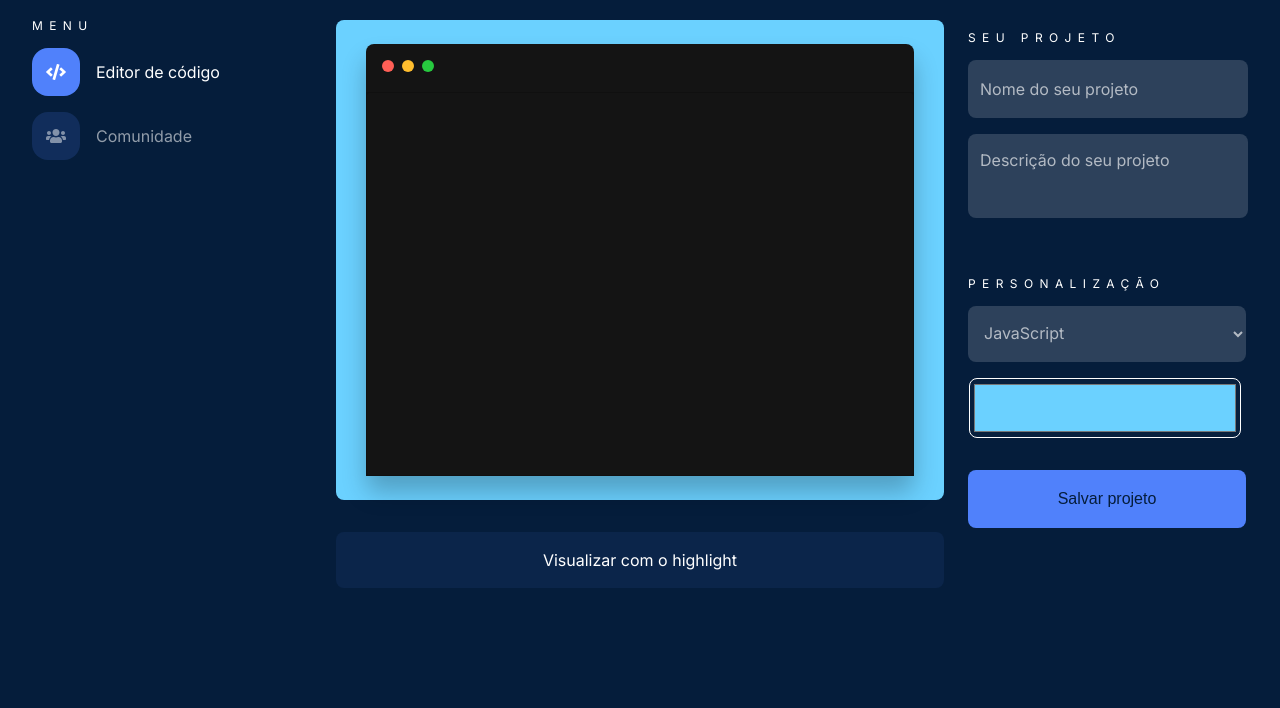
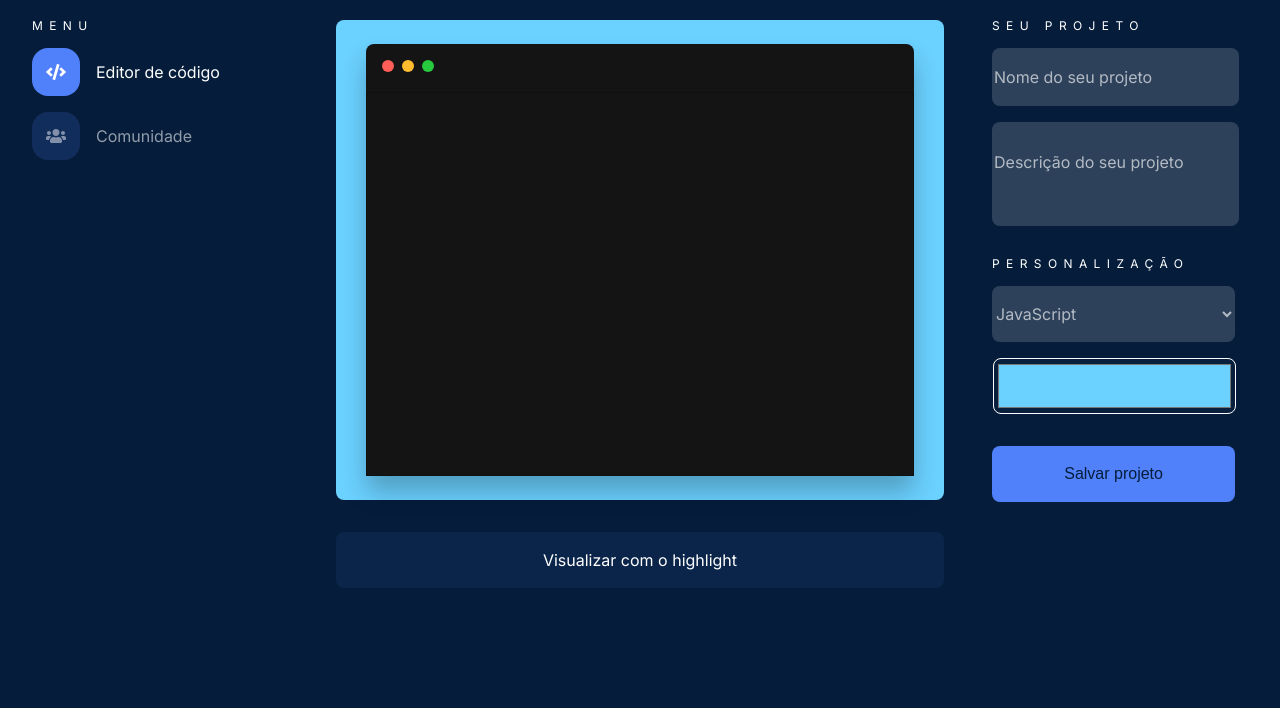
Before and after one commit to juamerico/desafio-alura-frontend, a plain HTML site: page index.html in a window 1280 px wide. Shown: the part 124-832 px from the top of the page. Drawn offline with nearby package versions, Linux system fonts and the light colour scheme.

Commit message:
Formulário com require

```diff
--- a/css/base.css
+++ b/css/base.css
@@ -1,7 +1,12 @@
+html {
+    font-size: 14px;
+    width: 100vw;
+}
+
 body {
     background-color: var(--bg-color);
     height: 100vh;
-    width: auto;
+    width: 100vw;
 }
 
 .inputs {
@@ -9,9 +14,8 @@ body {
     background-color: var(--cor-input);
 
     border: none;
-    resize: none;
-    scroll-behavior: smooth;
-    padding-left: .75rem;
+    /* resize: none; */
+    /* padding-left: .75rem; */
 }
 
 .inputs::placeholder {
@@ -44,16 +48,10 @@ h1, p, h4, a, span, .inputs {
     text-decoration: none;
 }
 
-html {
-    font-size: 14px;
-    /* width: 100vw; */
-}
-
 main {
-    display: grid;
-    grid-template-columns: auto;
-    justify-items: center;
-    align-items: center;
+    display: flex;
+    flex-flow: row wrap;
+    justify-content: center;
 }
 
 @media screen and (min-width: 768px) {
--- a/css/centro.css
+++ b/css/centro.css
@@ -54,7 +54,6 @@ pre {
     color: var(--cor-texto);
     font-family: 'Inter';
     font-size: 1rem;
-    cursor: pointer;
     margin-top: 2rem;
 }
 
@@ -74,5 +73,6 @@ pre {
 
     .botao-visualizar {
         width: 100%;
+        cursor: pointer;
     }
 }
--- a/css/coluna_direita.css
+++ b/css/coluna_direita.css
@@ -1,31 +1,40 @@
-.itens-menu-direito {
+.form {
     width: 100%;
+    display: flex;
+    flex-flow: row wrap;
+    justify-content: center;
 }
 
 .seu-projeto {
     width: 90vw;
-    grid-row: 2 / 3;
     margin-top: 2rem;
-    padding: 0;
 }
 
 .nome-projeto {
+    width: 90vw;
     height: 3.5rem;
     margin-top: 1rem;
 }
 
 .descricao-projeto {
+    width: 90vw;
     height: 5rem;
     margin-top: 1rem;
-    line-height: 3rem;
+    padding-bottom: 1.5rem;
+    padding-top: 0;
+}
+
+.personalizacao {
+    width: 90vw;
+    margin-top: 2rem;
 }
 
 .seletor-linguagem {
+    width: 90vw;
     margin-top: 1rem;
     cursor: pointer;
     height: 3.5rem;
     font-size: 1rem;
-    box-sizing: content-box;
     background: var(--cor-input);
     color: var(--cor-placeholder);
 }
@@ -35,16 +44,10 @@ select option {
     font-weight: bold;
 }
 
-.personalizacao {
+.seletor-cor {
+    box-sizing: border-box;
+    height: 3.5rem;
     width: 90vw;
-    grid-row: 3 / 4;
-    margin-top: 2rem;
-}
-
-.seletor-cor {
-    box-sizing: content-box;
-
-    height: 3.5rem;
     border: 1px solid #ffffff;
     border-radius: 8px;
     margin-top: 1rem;
@@ -53,16 +56,16 @@ select option {
 
 .botao-salvar {
     margin-bottom: 3rem;
-    box-sizing: content-box;
-
     cursor: pointer;
     margin-top: 2rem;
     height: 3.5rem;
+    width: 90vw;
     font-size: 1rem;
     color: var(--bg-color);
     background: var(--cor-botao-salvar);
     border-radius: 8px;
     border: none;
+
 }
 
 @media screen and (min-width: 768px) {
--- a/css/menu_mobile.css
+++ b/css/menu_mobile.css
@@ -1,5 +1,5 @@
 .menu-mobile {
-    display: grid;
+    display: none;
     grid-template-rows: auto auto 3rem auto;
     gap: 1rem;
     align-content: start;
@@ -21,6 +21,7 @@
 .mostra-menu {
     transform: translateX(0);
     transition: 1s;
+    display: grid;
 }
 
 .esconde-menu {
--- a/index.html
+++ b/index.html
@@ -23,7 +23,7 @@
     <body>
         <!-- CABEÇALHO -->
         <header>
-            <img class="logo" src="img/Logo.svg" alt="Logo escrito Alura DEV">
+            <a href="./index.html"><img class="logo" src="img/Logo.svg" alt="Logo escrito Alura DEV"></a>
 
             <input type="text" name="busca" class="busca inputs" id="busca" placeholder="   Busque por algo">
 
@@ -90,13 +90,13 @@
             </div>
 
             <!-- COLUNA DIREITA -->
-
+            <form class="form">
                 <div class="seu-projeto">
                     <h3>Seu projeto</h3>
 
-                <input class="inputs nome-projeto itens-menu-direito" type="text" placeholder="Nome do seu projeto">
+                    <input class="inputs nome-projeto itens-menu-direito" type="text" placeholder="Nome do seu projeto" required>
 
-                <textarea class="inputs descricao-projeto itens-menu-direito" type="text" placeholder="Descrição do seu projeto"></textarea>
+                    <input class="inputs descricao-projeto itens-menu-direito" type="text" placeholder="Descrição do seu projeto" required>
                 </div>
 
                 <div class="personalizacao">
@@ -112,6 +112,7 @@
 
                     <input class="botao-salvar itens-menu-direito" type="submit" value="Salvar projeto">
                 </div>
+            </form>
 
         </main>
 
--- a/js/comunidade.js
+++ b/js/comunidade.js
@@ -91,7 +91,3 @@ document.querySelectorAll(".container-curtidas").forEach(item => {
         }
     })
 })
-
-//exporta imagem
-const cadaProjeto = todosOsProjetos.querySelectorAll(`[data-id="${projeto.id}"]`)
-const botaoDownload = cadaProjeto.querySelector(".botao-download")
--- a/js/hl.js
+++ b/js/hl.js
@@ -5,9 +5,9 @@ const botaoVisualizar = document.querySelector(".botao-visualizar")
 areaDoCodigo.firstChild.focus()
 
 function mudaLinguagem() {
-    const codigo = areaDoCodigo.querySelector("code")
+    const codigo = areaDoCodigo.querySelector("code").innerText
     areaDoCodigo.innerHTML = `<code class="editor hljs ${linguagem.value}" contenteditable="true" spellcheck="false"></code>`
-    areaDoCodigo.firstChild.innerText = codigo.innerText
+    areaDoCodigo.firstChild.innerText = codigo
 }
 
 linguagem.addEventListener('change', () => {
--- a/js/index.js
+++ b/js/index.js
@@ -1,17 +1,18 @@
 const botaoSalvar = document.querySelector(".botao-salvar")
 const nomeProjeto = document.querySelector(".nome-projeto")
 const descricaoProjeto = document.querySelector(".descricao-projeto")
+const seuProjeto = document.querySelectorAll(".seu-projeto")
 
 botaoSalvar.addEventListener("click", () => {
+
     if (typeof(Storage) !== "undefined") {
         const projeto = montaProjeto()
         console.log(projeto)
         salvaLocalStorage(projeto)
     } else {
-        console.log("Não suporta o Local Storage")
+        console.log("Não suporta o localStorage")
     }
-
-    location.reload()
+    /* location.reload() */
 })
 
 function montaProjeto() {
@@ -20,7 +21,7 @@ function montaProjeto() {
         'detalhesDoProjeto': {
             'nomeDoProjeto': nomeProjeto.value,
             'descricaoDoProjeto': descricaoProjeto.value,
-            'codigo': areaDoCodigo.querySelector("code").innerText,
+            'codigo': document.querySelector("code").innerText,
             'corDaBorda': seletorCor.value,
             'linguagem': linguagem.value
         }
```
Also changed, not shown: comunidade.html (+1 -2 lines), js/exporta_imagem.js (added). Lines whose indentation alone changed are shown as unchanged.
